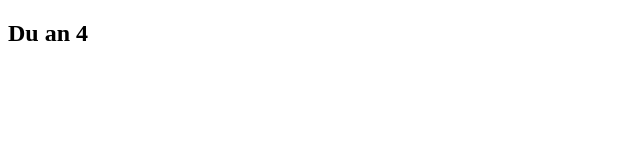
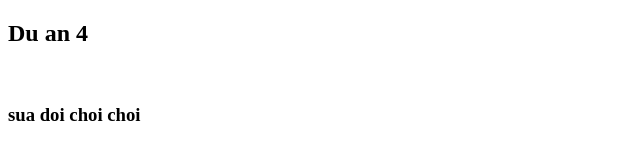
Before and after one commit to HongThai20157/duan4, a plain HTML site: page index.html in a window 1280 px wide. Shown: the whole page, without its empty margins (0-640 px from the left). Drawn offline with Linux system fonts and the light colour scheme.

Commit message:
second commit

```diff
--- a/index.html
+++ b/index.html
@@ -8,5 +8,7 @@
 </head>
 <body>
     <h2>Du an 4</h2>
+    <br>
+    <h3>sua doi choi choi</h3>
 </body>
 </html>
```
